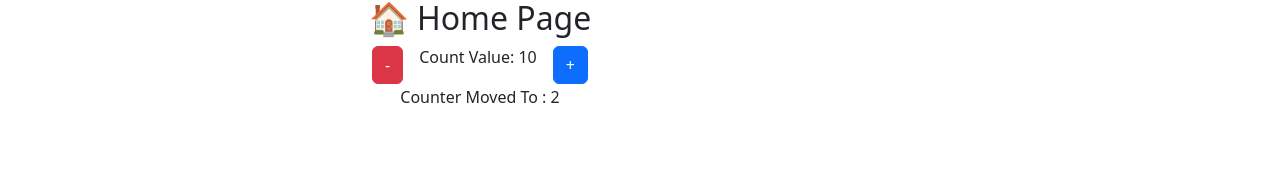
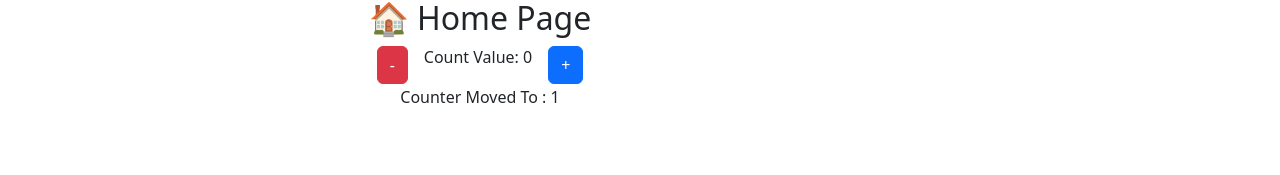
Before and after one commit to MohanManirul/vue-routing-pinia, a Vue app: page / in a window 1280 px wide. Shown: the part 105-280 px from the top of the page. Built offline with nearby package versions, Linux system fonts and the light colour scheme.

Commit message:
compositon api done

```diff
--- a/src/components/Header.vue
+++ b/src/components/Header.vue
@@ -4,21 +4,6 @@ import {useAuthStore} from "../stores/auth" ;
 
 const authStore = useAuthStore();
 
-function Logout(){
-  authStore.$patch((state)=>{
-    state.isAuthenticated = false,
-    state.user = {}
-  })
-
-}
-
-function Login(){
-   authStore.$patch((state)=>{
-    state.isAuthenticated = true,
-    state.user = {name:"Saiful", email:"saiful@gmail.com"}
-  })
-
-}
 
 
 </script>
@@ -42,10 +27,10 @@ function Login(){
             >Contact Us</router-link
           >
           <li v-if="authStore.isAuthenticated" class="btn btn-danger nav-link d-inline text-white  me-3"
-            > <button @click="Logout" class="btn btn-danger">Logout</button> </li
+            > <button @click="authStore.Logout" class="btn btn-danger">Logout</button> </li
           >
           <li v-else class="btn btn-success nav-link d-inline text-white  me-3"
-            > <button  @click="Login" class="btn btn-success">Login</button></li
+            > <button  @click="authStore.Login" class="btn btn-success">Login</button></li
           >
 
         </div>
--- a/src/stores/auth.js
+++ b/src/stores/auth.js
@@ -1,11 +1,32 @@
 import { defineStore } from "pinia";
+import { computed, reactive, ref } from "vue";
 
-export const useAuthStore = defineStore("auth",{
-    state:()=>({
-        isAuthenticated : false,
-       user : {
-        name : "Saiful",
-        email : "saiful@gmail.com",
-       }
-    }),
+
+export const useAuthStore = defineStore("auth", ()=> {
+
+    const isAuthenticated = ref(false);
+    const user = reactive({}) ;
+
+    const fullname = computed(()=>`${user.value.firstName} ${user.value.lastName}`)
+
+
+      async function Login(){
+
+               const res = await fetch("https://dummyjson.com/users/1");
+               const data = await res.json();
+
+                this.user.value = data
+                this.isAuthenticated = true
+
+            }
+
+       function Logout(){
+            this.$patch((state)=>{
+                    state.isAuthenticated = false,
+                    state.user = {}
+                })
+
+            }
+
+    return { user , fullname ,  Login , Logout }
 });
--- a/src/stores/counter.js
+++ b/src/stores/counter.js
@@ -1,20 +1,29 @@
 import { defineStore } from "pinia";
+import {useAuthStore} from "./auth"
+import { computed, ref } from "vue";
 
-export const useCounterStore = defineStore("counter",{
-    state:()=>({
-        count : 10
-    }),
+export const useCounterStore = defineStore("counter", ()=> {
 
-    getters:{
-        countDigitLength : (state)=> state.count.toString().length
-    },
-    actions:{
-        increment(){
-            this.count++;
-        },
-        deccrement(){
-            this.count--;
+    const count = ref(0)
+
+    const countDigitLength = computed(()=> count.value.toString().length)
+
+
+       function increment(){
+            if(!this.isAuthenticated()) return ;
+            this.count++
         }
 
-    },
+       function deccrement(){
+             if(!this.isAuthenticated()) return ;
+            this.count--
+        }
+
+       function isAuthenticated(){
+            const authStore = useAuthStore();
+            return authStore.isAuthenticated
+        }
+
+    return {count , countDigitLength , increment , deccrement , isAuthenticated}
+
 });
--- a/src/views/Home.vue
+++ b/src/views/Home.vue
@@ -7,16 +7,17 @@ import Counter from "../components/Counter.vue"
 
 import {useAuthStore} from "../stores/auth"
 
+const authStore = useAuthStore();
 
-const {isAuthenticated,user} = storeToRefs(useAuthStore()) ;
+const {isAuthenticated, user } = storeToRefs(useAuthStore()) ;
 
 </script>
 
 <template>
       <div class="container py-5 text-center">
         <h2>🏠 Home Page</h2>
-          <div v-if="isAuthenticated">
-            User Name is : {{ user.name }}
+          <div v-if="authStore.isAuthenticated">
+            User Name is : {{ authStore.fullname}}
           </div>
         <Counter />
       </div>
```
